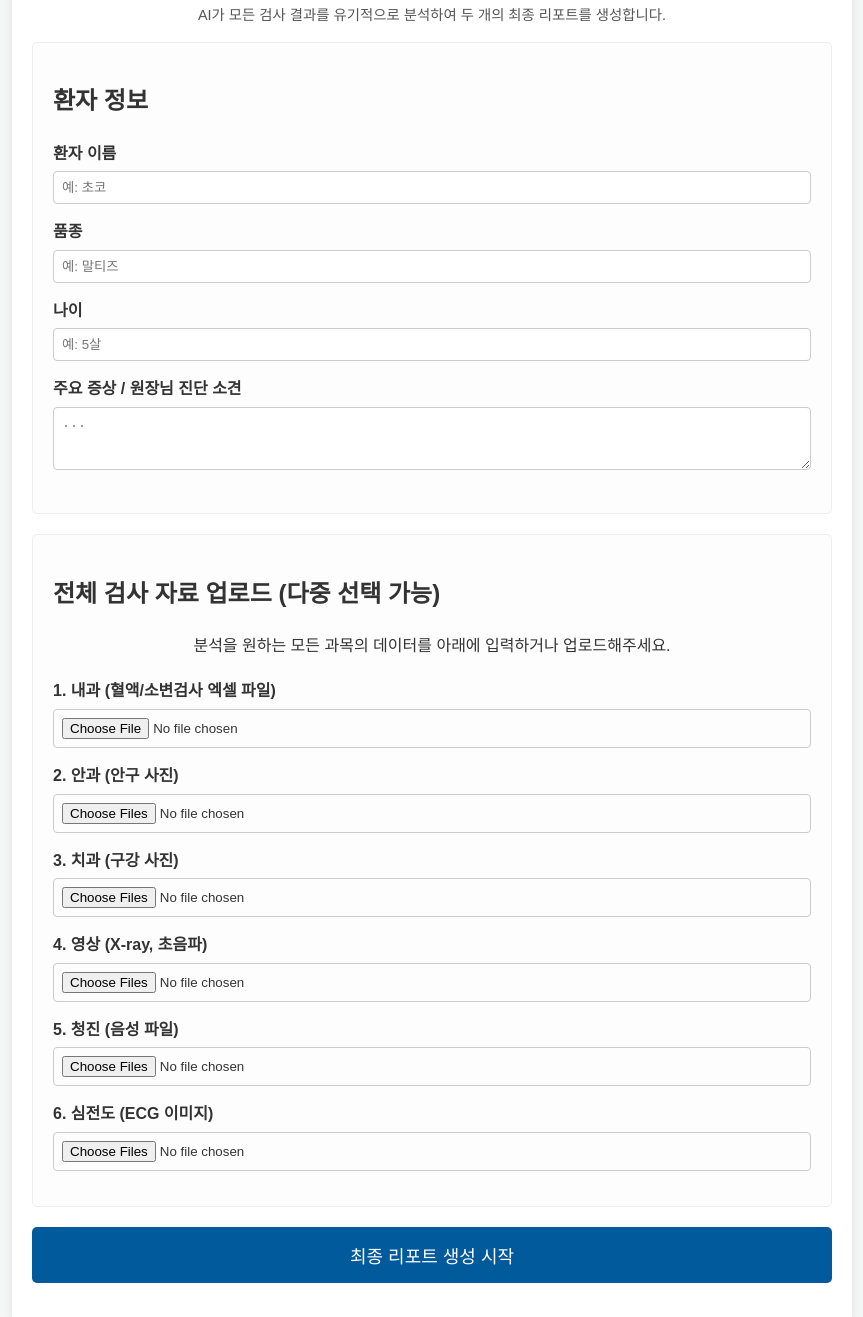
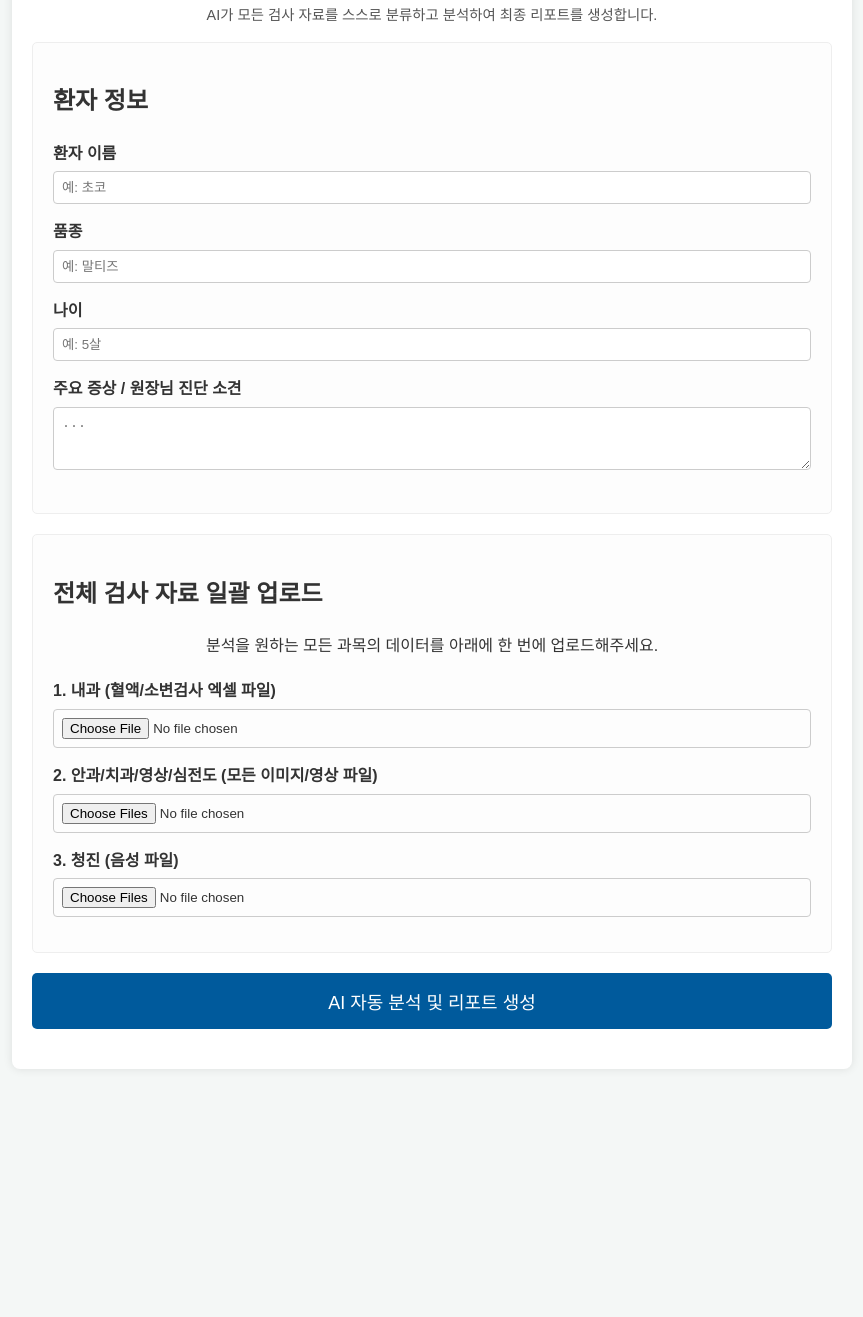
Before and after one commit to ivomec/Analysis, a plain HTML site: page index.html in a window 1280 px wide. Shown: the part 120-1437 px from the top of the page, without its empty margins (208-1071 px from the left). After the commit the page ends 1209 px from the top, so only its background shows below. Drawn offline with Linux system fonts and the light colour scheme.

Commit message:
Update index.html

```diff
--- a/index.html
+++ b/index.html
@@ -8,8 +8,8 @@
 </head><body>
     <div class="container">
         <header>
-            <h1>금호동물병원 AI 통합 진단 시스템 (v5.3 - 엑셀 업로드)</h1>
-            <p class="subtitle">AI가 모든 검사 결과를 유기적으로 분석하여 두 개의 최종 리포트를 생성합니다.</p>
+            <h1>금호동물병원 AI 통합 진단 시스템 (v6.0 - AI 자동 분류)</h1>
+            <p class="subtitle">AI가 모든 검사 자료를 스스로 분류하고 분석하여 최종 리포트를 생성합니다.</p>
         </header>
         <main>
             <!-- 환자 정보 입력 카드 (이전과 동일) -->
@@ -22,26 +22,30 @@
             </div>
 
             <div class="card">
-                <h2>전체 검사 자료 업로드 (다중 선택 가능)</h2>
-                <p style="text-align: center; margin-bottom: 20px;">분석을 원하는 모든 과목의 데이터를 아래에 입력하거나 업로드해주세요.</p>
+                <h2>전체 검사 자료 일괄 업로드</h2>
+                <p style="text-align: center; margin-bottom: 20px;">분석을 원하는 모든 과목의 데이터를 아래에 한 번에 업로드해주세요.</p>
 
-                <!-- ★★★ 내과 입력 방식 변경 ★★★ -->
                 <div class="form-group">
                     <label for="internal-medicine-file">1. 내과 (혈액/소변검사 엑셀 파일)</label>
                     <input type="file" id="internal-medicine-file" accept=".xlsx, .xls, .csv">
                 </div>
 
-                <div class="form-group"><label for="ophthalmology-file">2. 안과 (안구 사진)</label><input type="file" id="ophthalmology-file" accept="image/*" multiple></div>
-                <div class="form-group"><label for="dentistry-file">3. 치과 (구강 사진)</label><input type="file" id="dentistry-file" accept="image/*" multiple></div>
-                <div class="form-group"><label for="imaging-file">4. 영상 (X-ray, 초음파)</label><input type="file" id="imaging-file" accept="image/*" multiple></div>
-                <div class="form-group"><label for="auscultation-file">5. 청진 (음성 파일)</label><input type="file" id="auscultation-file" accept="audio/*" multiple></div>
-                <div class="form-group"><label for="ecg-file">6. 심전도 (ECG 이미지)</label><input type="file" id="ecg-file" accept="image/*" multiple></div>
+                <!-- ★★★ 모든 이미지 업로드를 하나로 통합 ★★★ -->
+                <div class="form-group">
+                    <label for="all-images-file">2. 안과/치과/영상/심전도 (모든 이미지/영상 파일)</label>
+                    <input type="file" id="all-images-file" accept="image/*,video/*" multiple>
+                </div>
+
+                <div class="form-group">
+                    <label for="auscultation-file">3. 청진 (음성 파일)</label>
+                    <input type="file" id="auscultation-file" accept="audio/*" multiple>
+                </div>
             </div>
 
-            <button id="analyze-button">최종 리포트 생성 시작</button>
+            <button id="analyze-button">AI 자동 분석 및 리포트 생성</button>
             <div id="loading" class="hidden">
                 <div class="spinner"></div>
-                <p>AI가 모든 검사 결과를 종합 분석하여 최종 리포트를 생성 중입니다. 잠시만 기다려주세요...</p>
+                <p>AI가 자료를 자동 분류하고 종합 분석 중입니다. 잠시만 기다려주세요...</p>
             </div>
 
             <div id="results" class="hidden">
@@ -50,7 +54,6 @@
             </div>
         </main>
     </div>
-    <!-- ★★★ 엑셀 파일 읽기용 라이브러리 추가 (매우 중요!) ★★★ -->
     <script src="https://cdnjs.cloudflare.com/ajax/libs/xlsx/0.18.5/xlsx.full.min.js"></script>
     <script src="script.js"></script>
 </body>
```
